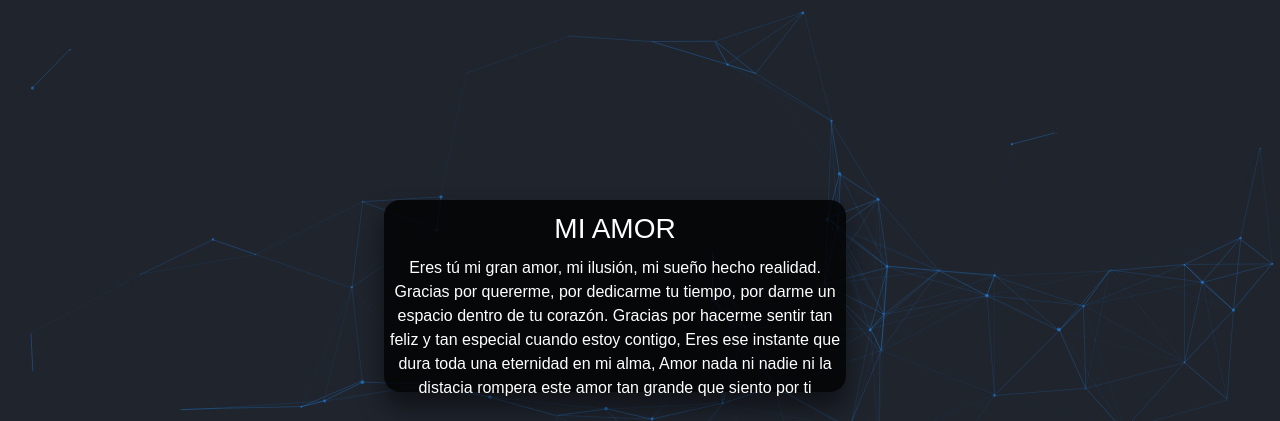
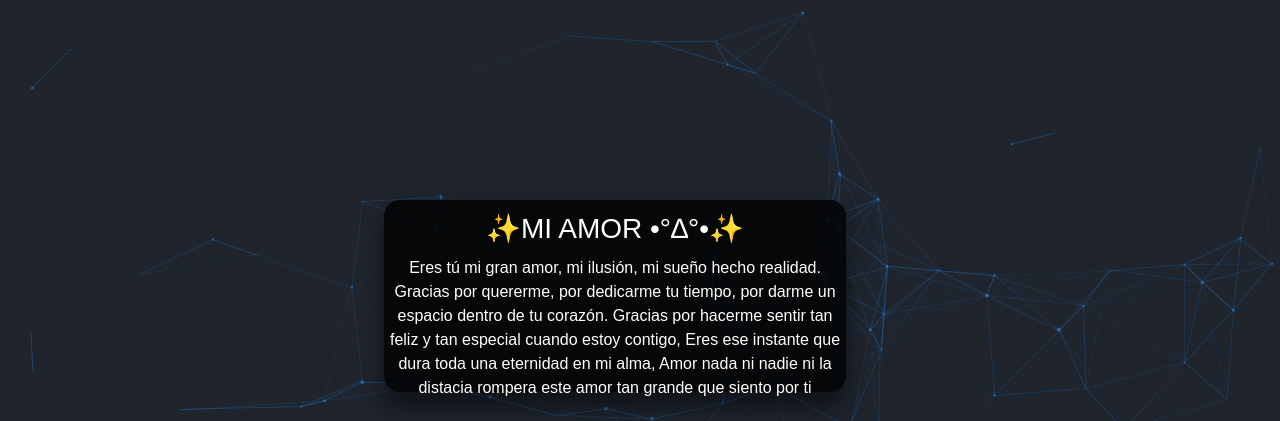
Before and after one commit to Jeanch78/tesoro, a plain HTML site: page index.html in a window 1280 px wide. Shown: the top 421 px of the page. Drawn offline with nearby package versions, Linux system fonts and the light colour scheme; some packages are replaced by stand-ins of ours; a script that the page names is missing.

Commit message:
Update index.html

```diff
--- a/index.html
+++ b/index.html
@@ -333,7 +333,8 @@
         <div class="hijo">
 
             <div class="caja">
-                <h1 style="padding-bottom: 10px;">MI AMOR</h1>
+                <!-- <h1 style="padding-bottom: 10px;">MI AMOR</h1> -->
+               <h1 style="padding-bottom: 10px;">✨MI AMOR  •°∆°•✨</h1>
                 <p>Eres tú mi gran amor, mi ilusión, mi sueño hecho
                     realidad. Gracias por quererme, por dedicarme tu tiempo,
                     por darme un espacio dentro de tu corazón. Gracias por hacerme sentir tan feliz
```
